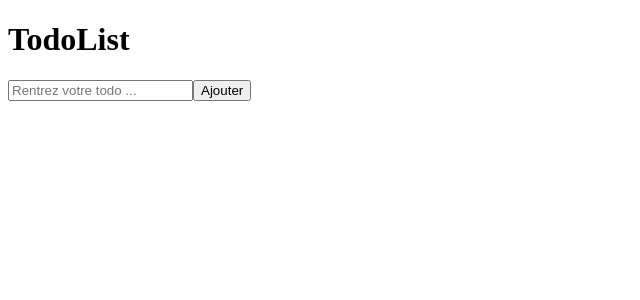
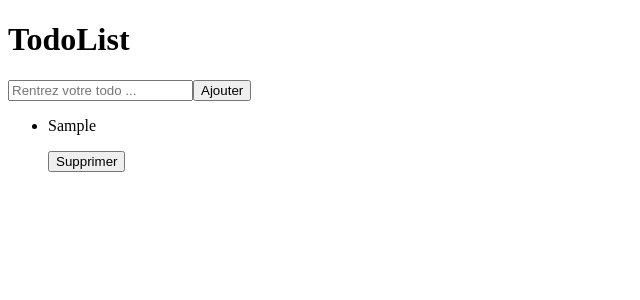
Before and after one commit to Djeg/angular-tuto, an Angular app: page / in a window 1280 px wide. Both pictures are taken after typing "Sample" into the empty fields and a click on the button "Ajouter". Shown: the top 300 px of the page, without its empty margins (0-640 px from the left). Built offline with nearby package versions, Linux system fonts and the light colour scheme.

Commit message:
Modification du component pour utiliser le TodoListService

```diff
--- a/src/app/todo-list/todo-list.component.html
+++ b/src/app/todo-list/todo-list.component.html
@@ -4,6 +4,6 @@
 <ul>
   <li *ngFor="let todo of todoService.all()">
     <p>{{todo.label}}</p>
-    <button (click)="deleteTodo(todo)">Supprimer</button>
+    <button (click)="todoService.remove(todo)">Supprimer</button>
   </li>
 </ul>
--- a/src/app/todo-list/todo-list.component.ts
+++ b/src/app/todo-list/todo-list.component.ts
@@ -23,8 +23,8 @@ export class TodoListComponent implements OnInit {
   ngOnInit(): void {}
 
   onAddTodo(): void {
-    this.todoList.push({
-      id: this.todoList.length + 1,
+    this.todoService.add({
+      id: this.todoService.all().length + 1,
       label: this.newTodo,
       done: false,
     });
```
